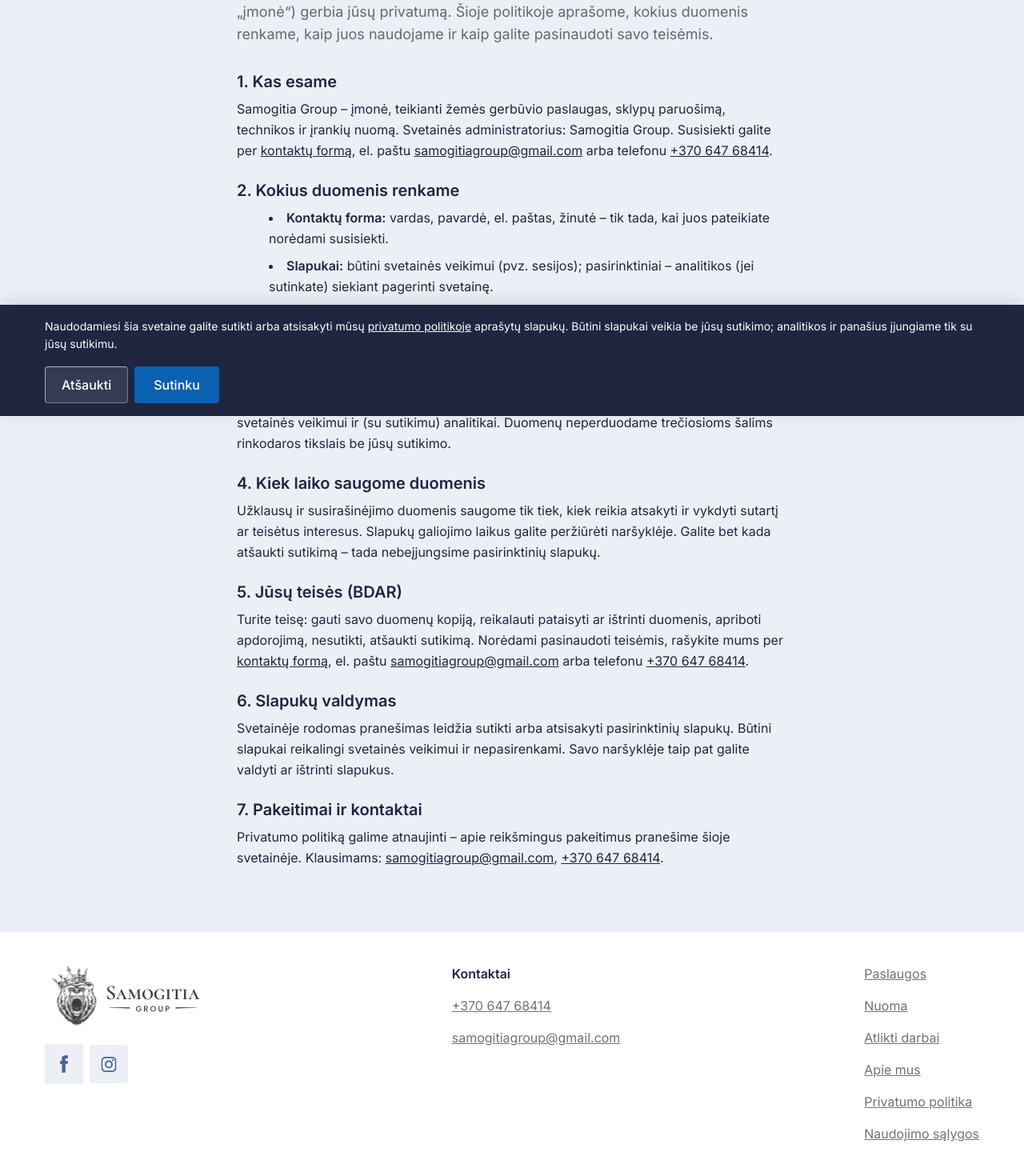
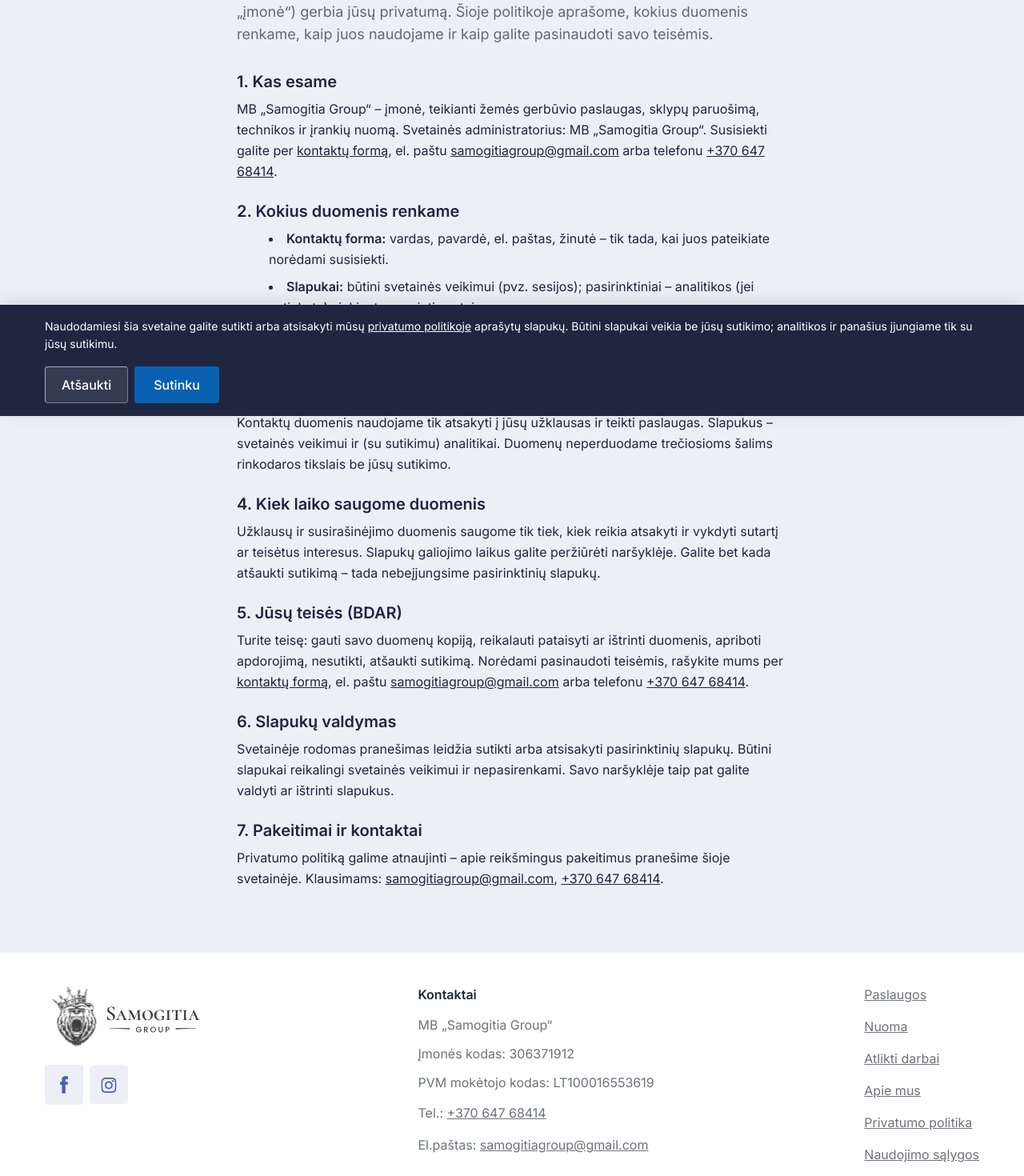
Before and after one commit to simonachess/samogitia-lp-frontend, a Next.js app: page /privatumas in a window 1280 px wide. Shown: the part 280-1750 px from the top of the page at 80% size. Built offline with nearby package versions, Linux system fonts and the light colour scheme; no server answers.

Commit message:
footer info added

```diff
--- a/app/privatumas/page.js
+++ b/app/privatumas/page.js
@@ -13,18 +13,18 @@
         <h1 className="page-heading">Privatumo politika</h1>
         <p className="page-subheading text-left">
           Paskutinį kartą atnaujinta: {new Date().toLocaleDateString("lt-LT")}.
-          Samogitia Group (toliau – „mes“, „įmonė“) gerbia jūsų privatumą. Šioje
-          politikoje aprašome, kokius duomenis renkame, kaip juos naudojame ir
-          kaip galite pasinaudoti savo teisėmis.
+          MB „Samogitia Group“ (toliau – „mes“, „įmonė“) gerbia jūsų privatumą.
+          Šioje politikoje aprašome, kokius duomenis renkame, kaip juos
+          naudojame ir kaip galite pasinaudoti savo teisėmis.
         </p>
 
         <div className="flex flex-col gap-6">
           <div>
             <h2 className="section-heading">1. Kas esame</h2>
             <p className="font-body-regular-400 text-base text-primary-800 leading-relaxed">
-              Samogitia Group – įmonė, teikianti žemės gerbūvio paslaugas,
+              MB „Samogitia Group“ – įmonė, teikianti žemės gerbūvio paslaugas,
               sklypų paruošimą, technikos ir įrankių nuomą. Svetainės
-              administratorius: Samogitia Group. Susisiekti galite per{" "}
+              administratorius: MB „Samogitia Group“. Susisiekti galite per{" "}
               <Link href="/kontaktai" className="link-default">
                 kontaktų formą
               </Link>
--- a/app/taisykles/page.js
+++ b/app/taisykles/page.js
@@ -12,8 +12,9 @@
       <div className="page-container-narrow flex flex-col gap-8 text-left animate-fade-in-up opacity-0 [animation-fill-mode:forwards]">
         <h1 className="page-heading">Naudojimo sąlygos</h1>
         <p className="page-subheading text-left">
-          Naudodamiesi Samogitia Group svetaine sutinkate su šiomis sąlygomis.
-          Paskutinį kartą atnaujinta: {new Date().toLocaleDateString("lt-LT")}.
+          Naudodamiesi MB „Samogitia Group“ svetaine sutinkate su šiomis
+          sąlygomis. Paskutinį kartą atnaujinta:{" "}
+          {new Date().toLocaleDateString("lt-LT")}.
         </p>
 
         <div className="flex flex-col gap-6">
@@ -21,7 +22,7 @@
             <h2 className="section-heading">1. Bendros nuostatos</h2>
             <p className="font-body-regular-400 text-base text-primary-800 leading-relaxed">
               Šios sąlygos reglamentuoja svetainės naudojimą. Svetainės
-              administratorius – Samogitia Group. Naudodamiesi svetaine
+              administratorius – MB „Samogitia Group“. Naudodamiesi svetaine
               patvirtinate, kad sutinkate su šiomis sąlygomis ir su mūsų{" "}
               <Link href="/privatumas" className="link-default">
                 privatumo politika
@@ -48,9 +49,9 @@
             <h2 className="section-heading">3. Intelektinė nuosavybė</h2>
             <p className="font-body-regular-400 text-base text-primary-800 leading-relaxed">
               Svetainės turinys (tekstai, nuotraukos, logotipai, dizainas) yra
-              Samogitia Group nuosavybė arba naudojamas su teisėtųjų leidimu. Be
-              rašytinio sutikimo draudžiama kopijuoti, platinti ar naudoti
-              komerciniais tikslais.
+              MB „Samogitia Group“ nuosavybė arba naudojamas su teisėtųjų
+              leidimu. Be rašytinio sutikimo draudžiama kopijuoti, platinti ar
+              naudoti komerciniais tikslais.
             </p>
           </div>
 
--- a/components/footer.js
+++ b/components/footer.js
@@ -51,7 +51,11 @@
             <div className="leading-[24px] font-semibold text-primary-800">
               Kontaktai
             </div>
-
+            <div>MB „Samogitia Group“</div>
+            <div>Įmonės kodas: 306371912</div>
+            <div>PVM mokėtojo kodas: LT100016553619</div>
+            <div>
+              Tel.:{" "}
               <a
                 href="tel:+37064768414"
                 className="leading-[24px] link-default"
@@ -59,6 +63,9 @@
               >
                 +370 647 68414
               </a>
+            </div>
+            <div>
+              El.paštas:{" "}
               <a
                 href="mailto:samogitiagroup@gmail.com"
                 className="leading-[24px] link-default"
@@ -66,6 +73,7 @@
               >
                 samogitiagroup@gmail.com
               </a>
+            </div>
           </div>
         </div>
         <div className="w-max flex flex-col items-start justify-start gap-[32px]">
```
Lines whose indentation alone changed are shown as unchanged.
